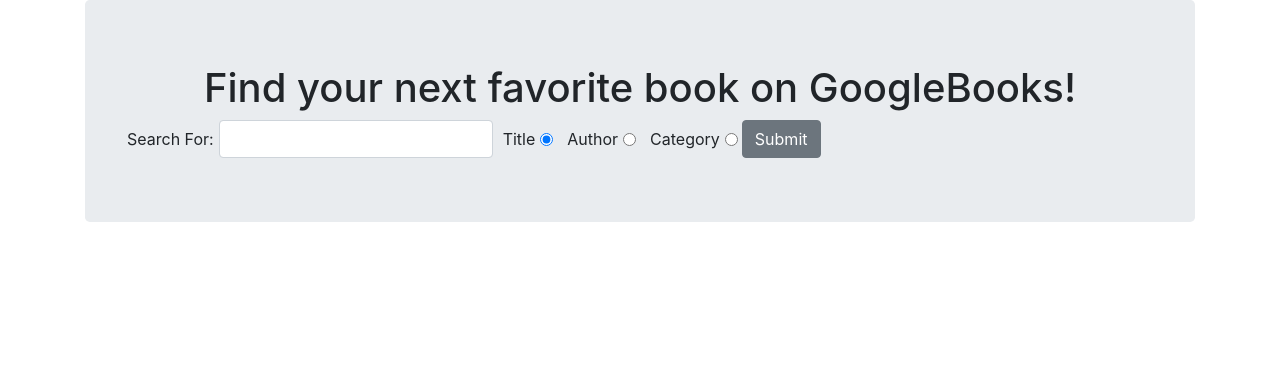
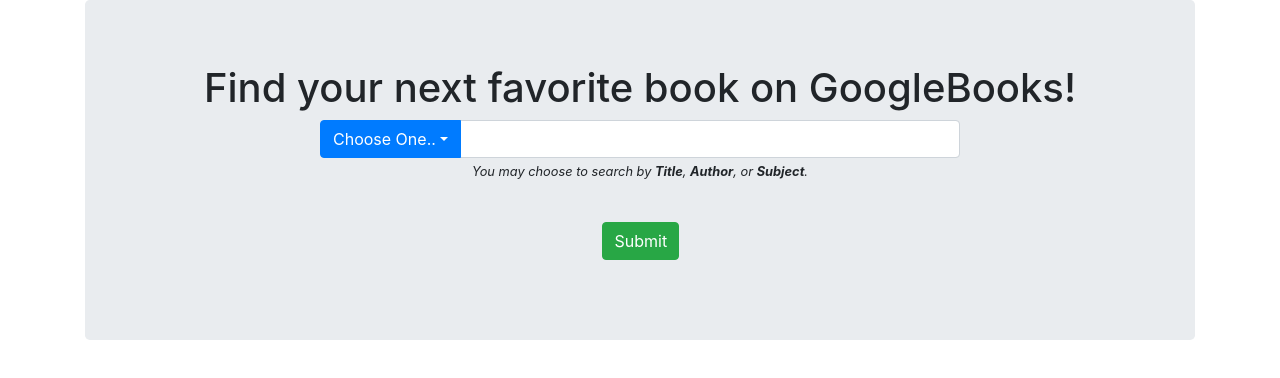
Before and after one commit to mdavis93/search, a React (Create React App) app: page / in a window 1280 px wide. Shown: the top 378 px of the page. Built offline with nearby package versions, Linux system fonts and the light colour scheme.

Commit message:
Changed Search Menu, Updated Readme With Change Log

```diff
--- a/src/App.css
+++ b/src/App.css
@@ -17,12 +17,12 @@
   justify-content: space-evenly;
 }
 
+.search-form {
+  text-align: center;
+}
+
 .card-deck > div {
   padding-bottom: 1.25rem;
-}
-
-.card-body {
-  height: 100%;
 }
 
 .card .row {
@@ -35,7 +35,10 @@
 
 
 @media(max-width:992px) {
-
+  #submitSearch {
+    width: 100%;
+    height: 38px;
+  }
 }
 
 @media(min-width:993px) {
@@ -50,4 +53,15 @@
     -webkit-transform: scale(1.2);
     transform: scale(1.2);
   }
+
+  .search-form .input-group {
+    margin: 0 auto;
+    max-width: 50vw;
+  }
+
+  #submitSearch {
+    /* 77 x 38 */
+    width: 77px;
+    height: 38px;
+  }
 }
--- a/src/App.js
+++ b/src/App.js
@@ -1,25 +1,19 @@
 import React, { Component } from 'react';
 import './App.css';
 import Search from './components/Search';
-import {Container, Row, Col, Jumbotron, Card, CardHeader, CardText, CardImg, CardBody, CardFooter, CardDeck} from 'reactstrap';
-import Spinner from "reactstrap/es/Spinner";
+import {Container, Row, Col, Jumbotron, Card, CardHeader, CardText, CardBody, CardFooter, CardDeck} from 'reactstrap';
 
 class App extends Component {
     constructor(props) {
         super(props);
         this.state = {
             results: [],
-            searchActive: false
         }
     }
 
     // Let's store the search results
     storeSearchResults(collection) {
         this.setState({results: collection});
-    }
-
-    debug_dump() {
-        console.log(this.state.results);
     }
 
     getAuthors(book) {
@@ -37,6 +31,13 @@
             return "Not Provided";
     }
 
+    getPageCount(book) {
+        if (book.volumeInfo.pageCount)
+            return book.volumeInfo.pageCount;
+        else
+            return "Not Provided";
+    }
+
     shortenTitle(title) {
         if (title.length <= 17)
             return title;
@@ -48,21 +49,9 @@
 
     bookImage(book) {
         if (book.volumeInfo.imageLinks)
-            return <img src={book.volumeInfo.imageLinks.thumbnail} alt={"Book Thumbnail Image"}/>;
+            return <img src={book.volumeInfo.imageLinks.thumbnail} alt={"Book Thumbnail"}/>;
         else
-            return <img src={"https://placeholdit.imgix.net/~text?txtsize=33&txt=Image+Not+Available&w=318&h=180"} alt={"Image Not Available"} />;
-    }
-
-    isSearching(bool) {
-        this.setState({isSearching: bool});
-    }
-
-    showSpinner() {
-        if (this.state.searchActive) {
-            return <div id={"searchSpinner"}>
-                <Spinner type={"grow"} color={"success"}/>
-            </div>
-        }
+            return <img src={"https://books.google.com/googlebooks/images/no_cover_thumb.gif"} width="120" height="200" alt={"No Cover Art Thumbnail"} />;
     }
 
     render() {
@@ -74,18 +63,16 @@
                             <h1 className={"text-center"}>Find your next favorite book on GoogleBooks!</h1>
                             <Search className="mr-3" runSearch = {(query) => {this.doSearch(query)}}
                                     storeSearchResults = {(results) => this.storeSearchResults(results)}
-                                    debug = {this.debug_dump()}
                             />
                         </Jumbotron>
                     </Col>
                 </Row>
                 <Row id={"searchResults"}>
-                    {this.showSpinner()}
                     <CardDeck>
                         {
                             this.state.results ?
                                 (this.state.results.map((entry, index) => (
-                                    <Col key={index} sm={6} md={4}>
+                                    <Col key={index} md={6} lg={4}>
 
                                         <Card className={"h-100"}>
                                             <CardHeader>{this.shortenTitle(entry.volumeInfo.title)}</CardHeader>
@@ -100,7 +87,7 @@
                                                             <em>{this.getAuthors(entry)}</em><br />
                                                             <br />
                                                             <strong>Publisher:</strong><br />
-                                                            <em>{this.getPublisher(entry)}</em>
+                                                            <em>{this.getPublisher(entry)}</em><br />
                                                         </CardText>
                                                     </CardBody>
                                                 </div>
@@ -111,7 +98,7 @@
                                         </Card>
                                     </Col>
                                 )))
-                                : "No Results To Display"}
+                                : "No Books Were Found With The Given Criteria."}
                     </CardDeck>
                 </Row>
             </Container>
--- a/src/components/Search.js
+++ b/src/components/Search.js
@@ -1,13 +1,18 @@
 import React, { Component } from 'react';
-import {Button, Form, FormGroup, Label, Input} from "reactstrap";
+import {Button, Form, FormGroup, Spinner, Input, DropdownMenu, InputGroup, InputGroupButtonDropdown, DropdownItem, DropdownToggle} from "reactstrap";
 
 class Search extends Component {
     constructor(props) {
         super(props);
+        this.toggleDropDown = this.toggleDropDown.bind(this);
+        this.handleDropDownSelectionChange = this.handleDropDownSelectionChange.bind(this);
+        this.getSearchType = this.getSearchType.bind(this);
+
         this.base_url = "https://www.googleapis.com/books/v1/volumes?q=";
         this.state = {
             searchString: '',
-            constraint: "intitle:",
+            searchType: "",
+            searching: false,
             dropdownOpen: false
         }
     }
@@ -15,45 +20,80 @@
     doSearch(query_url) {
         fetch(query_url)
             .then((response) => { return response.json()} )
-            .then( (json) => {this.props.storeSearchResults(json.items)});
+            .then( (json) => {this.props.storeSearchResults(json.items)})
+            .then( () => {this.setState({searching: false})} )
+            .catch((error) => console.log(error));
     }
 
-    handleSubmit(e) {
+    handleSearchSubmit(e) {
         e.preventDefault();
-        this.doSearch(`${this.base_url}${this.state.constraint}${this.state.searchString}`.replace(/\s/g, "+")+ "&startIndex=0&maxResults=40");
+        if (this.state.searchType !== "inauthor" && this.state.searchType !== "intitle" && this.state.searchType !== "subject") {
+            alert("Please select a search type from the drop-down.");
+        } else {
+            /*document.getElementById("searchResults").innerHTML = "";*/
+            this.setState({searching: true});
+            this.doSearch(`${this.base_url}${this.state.searchType}:${this.state.searchString}`.replace(/\s/g, "+") + "&startIndex=0&maxResults=40");
+        }
     }
 
-    handleRadioChange(e) {
-        this.setState({constraint: e.target.value});
+    handleSearchTextChange(e) {
+        this.setState({searchString: e.target.value});
     }
 
-    handleTextChange(e) {
-        this.setState({searchString: e.target.value});
+    handleDropDownSelectionChange(e) {
+        document.getElementById("submitSearch").classList.remove("disabled");
+        this.setState({searchType: e.target.value});
+    }
+
+    getSearchType() {
+        switch(this.state.searchType){
+            case "inauthor":
+                return "Author";
+            case "intitle":
+                return "Title";
+            case "subject":
+                return "Subject";
+            default:
+                return "Choose One..";
+        }
+    }
+
+    toggleDropDown() {
+        this.setState({dropdownOpen: !this.state.dropdownOpen});
+    }
+
+    searchButtonText() {
+        if (this.state.searching) {
+            return (
+                <Spinner color={"dark"} size={"sm"} />
+            );
+        } else {
+            return "Submit"
+        }
     }
 
     render() {
         return(
-            <div className = "search_form">
-                <Form onSubmit={ (e) => this.handleSubmit(e) } inline>
+            <div className={"search-form"}>
+                <Form onSubmit={ (e) => this.handleSearchSubmit(e) }>
                     <FormGroup>
-                        <Label className={"form-label"} for="searchString">Search For: </Label>
+                        <InputGroup>
+                            <InputGroupButtonDropdown addonType={"prepend"} isOpen={this.state.dropdownOpen} toggle={this.toggleDropDown}>
+                                <DropdownToggle color={"primary"} caret>{this.getSearchType()}</DropdownToggle>
+                                <DropdownMenu>
+                                    <DropdownItem header>Choose One...</DropdownItem>
+                                    <DropdownItem value={"intitle"} onClick={(e) => this.handleDropDownSelectionChange(e)}>Title</DropdownItem>
+                                    <DropdownItem value={"inauthor"} onClick={(e) => this.handleDropDownSelectionChange(e)}>Author</DropdownItem>
+                                    <DropdownItem value={"subject"} onClick={(e) => this.handleDropDownSelectionChange(e)}>Subject</DropdownItem>
+                                </DropdownMenu>
+                            </InputGroupButtonDropdown>
                             <Input type="text" id='searchString' value={ this.state.searchString }
-                                   onChange={ (e) => this.handleTextChange(e) } />
+                                   onChange={ (e) => this.handleSearchTextChange(e) } />
+                        </InputGroup>
+                        <small><em>You may choose to search by <strong>Title</strong>, <strong>Author</strong>, or <strong>Subject</strong>.</em></small>
                     </FormGroup>
                     <FormGroup>
-                        <Label for={"title"}>Title</Label>
-                        <Input type='radio' id='title' name='constraint' value='intitle:' defaultChecked={true} onChange={ (e) => { this.handleRadioChange(e) }}/>{' '}
-                    </FormGroup>
-                    <FormGroup>
-                        <Label for={"author"}>Author</Label>
-                        <Input type='radio' id='author' name='constraint' value='inauthor:' onChange={ (e) => { this.handleRadioChange(e) }}/>
-                    </FormGroup>
-                    <FormGroup>
-                        <Label for={"category"}>Category</Label>
-                        <Input type='radio' id='category' name='constraint' value='subject:' onChange={ (e) => { this.handleRadioChange(e) }}/>{' '}
-                    </FormGroup>
-                    <FormGroup>
-                        <Button id={"submitSearch"}>Submit</Button>
+                        <Button color={"success"} id={"submitSearch"} className={"mt-4"}>{this.searchButtonText()}</Button>
                     </FormGroup>
                 </Form>
             </div>
```
Also changed, not shown: 2 other files (tests, documents, lock files or other folders).
